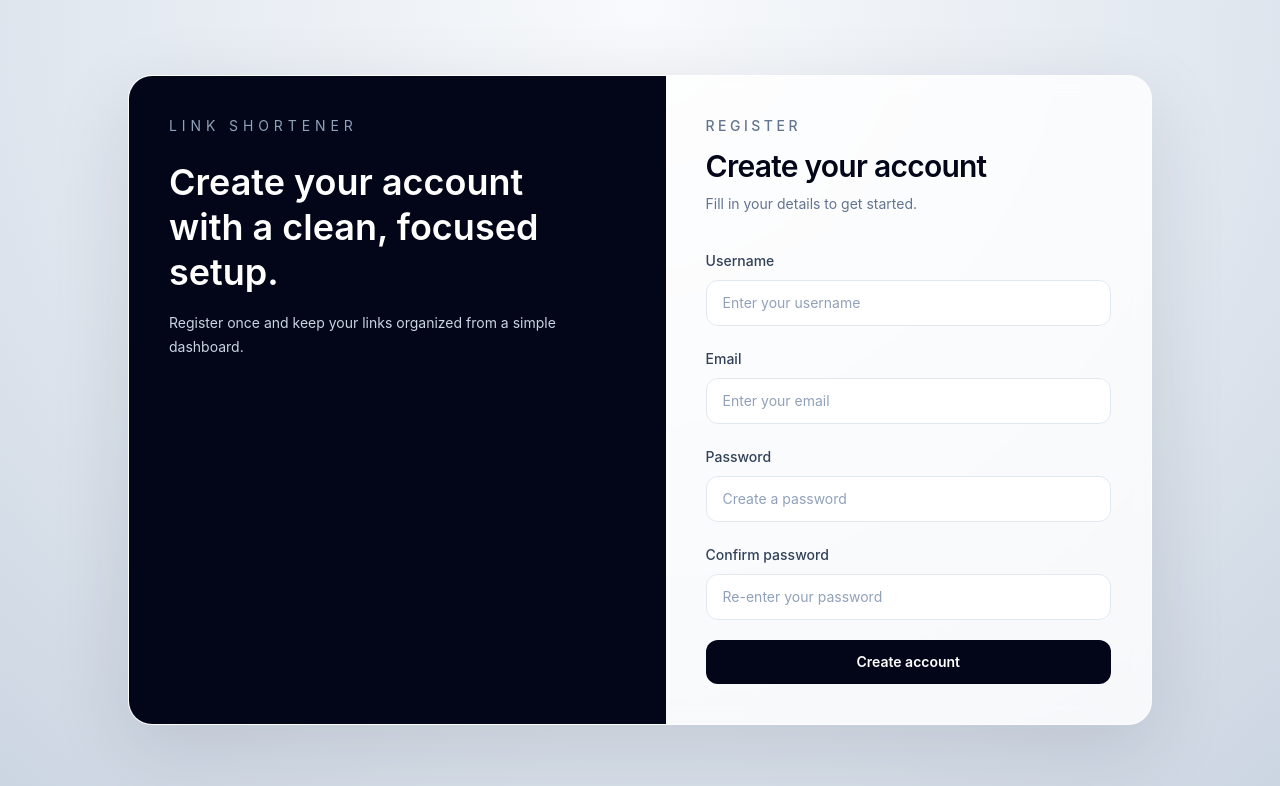
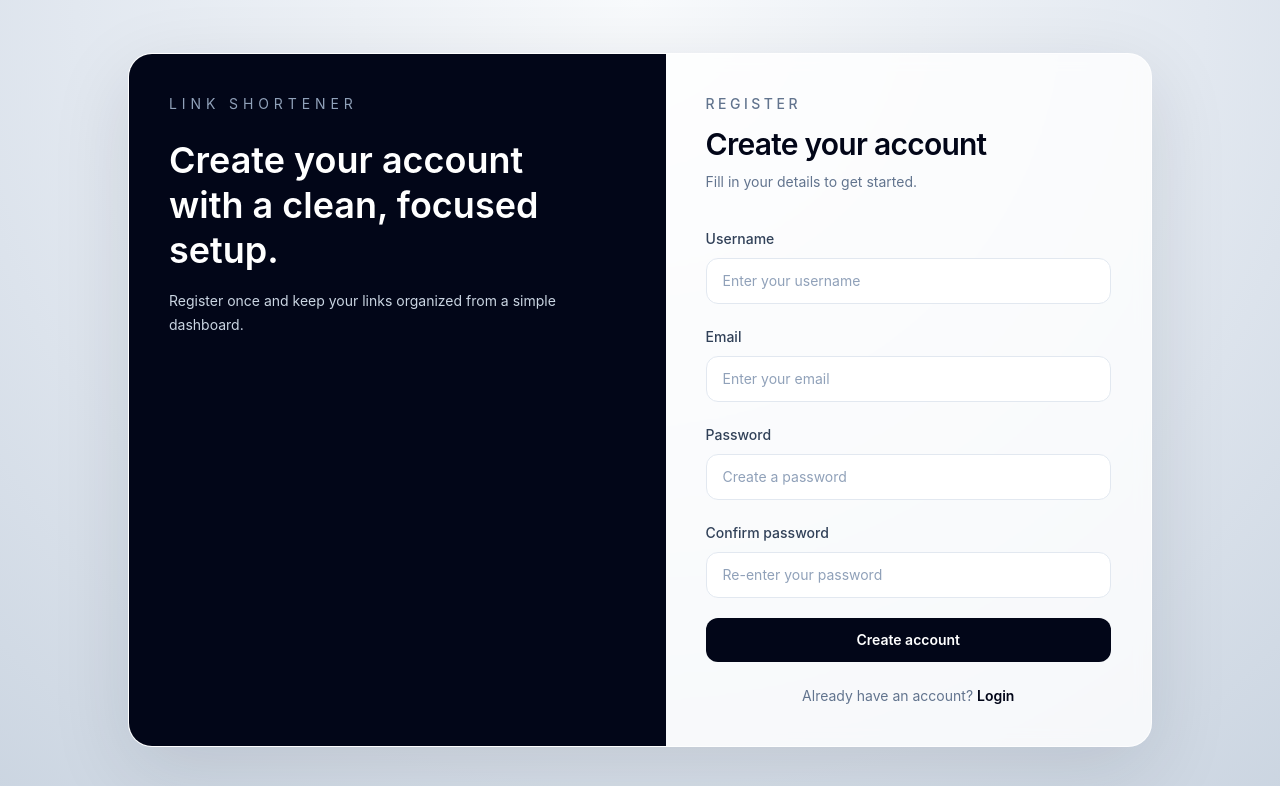
Before and after one commit to gaurav-08-patel/Link-Shortener, a React (Vite) app in the folder frontend/: page /register in a window 1280 px wide. Shown: the top 786 px of the page. Built offline with nearby package versions, Linux system fonts and the light colour scheme; no server answers.

Commit message:
feat: add login link to registration page for improved user navigation

```diff
--- a/frontend/src/pages/Register.tsx
+++ b/frontend/src/pages/Register.tsx
@@ -1,4 +1,5 @@
 import { useForm } from "react-hook-form";
+import { Link } from "react-router-dom";
 import toast from "react-hot-toast";
 
 type RegisterFormValues = {
@@ -46,13 +47,15 @@ const Register = () => {
       } | null;
 
       if (!response.ok) {
-        toast.error(payload?.message || "Registration failed. Please try again.");
+        toast.error(
+          payload?.message || "Registration failed. Please try again.",
+        );
         return;
       }
 
       reset();
       toast.success(
-        payload?.message || "User registered successfully. You can log in now."
+        payload?.message || "User registered successfully. You can log in now.",
       );
     } catch (error) {
       console.log("Error during registration", error);
@@ -230,6 +233,16 @@ const Register = () => {
                 Create account
               </button>
             </form>
+
+            <p className="mt-6 text-center text-sm text-slate-500">
+              Already have an account?{" "}
+              <Link
+                to="/login"
+                className="font-semibold text-slate-950 underline-offset-4 hover:underline"
+              >
+                Login
+              </Link>
+            </p>
           </div>
         </div>
       </div>
```
